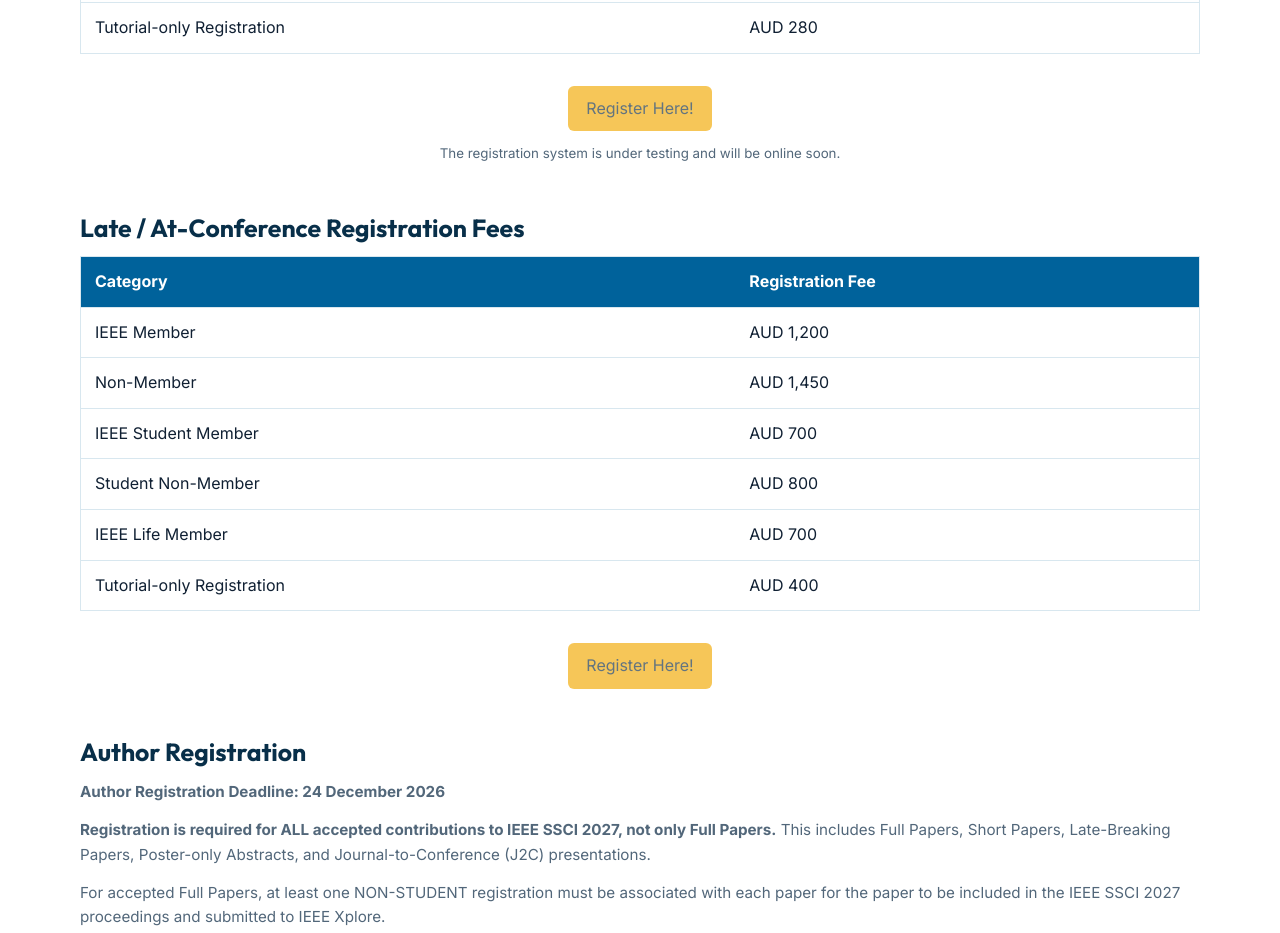
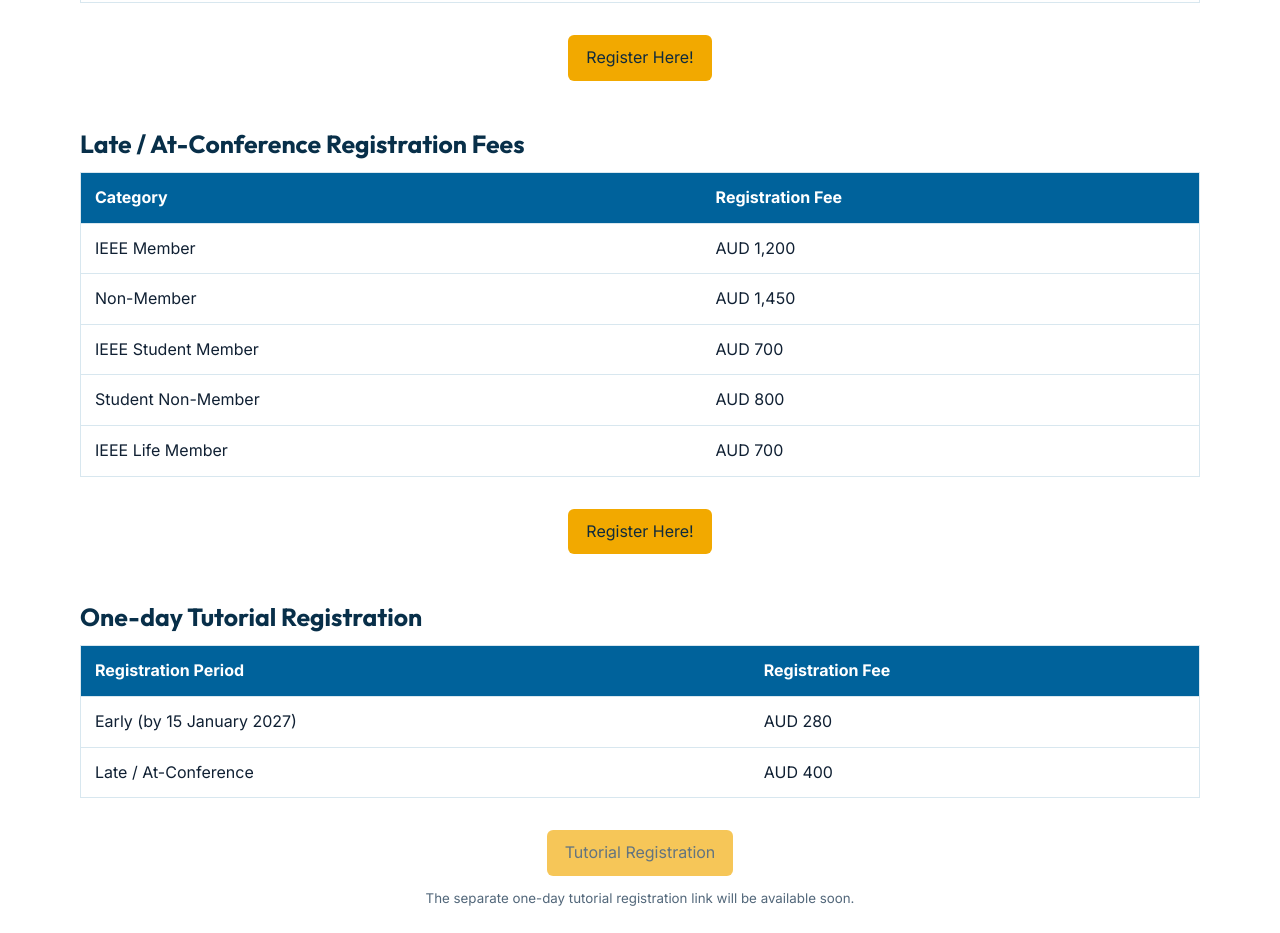
Before and after one commit to ssci2027generalchairs/ssci-2027, an Astro site: page /registration in a window 1280 px wide. Shown: the part 1181-2114 px from the top of the page. Built offline with nearby package versions, Linux system fonts and the light colour scheme; Astro itself is replaced by a stand-in of ours.

Commit message:
Update conference registration links

```diff
--- a/src/data/pages/root/registration.json
+++ b/src/data/pages/root/registration.json
@@ -42,14 +42,13 @@
           ["Non-Member", "AUD 1,300"],
           ["IEEE Student Member", "AUD 550"],
           ["Student Non-Member", "AUD 650"],
-          ["IEEE Life Member", "AUD 550"],
-          ["Tutorial-only Registration", "AUD 280"]
+          ["IEEE Life Member", "AUD 550"]
         ]
       },
       "actions": [
         {
           "label": "Register Here!",
-          "note": "The registration system is under testing and will be online soon."
+          "href": "https://ssci2027.intelliaevents.com.au/registration"
         }
       ]
     },
@@ -65,13 +64,32 @@
           ["Non-Member", "AUD 1,450"],
           ["IEEE Student Member", "AUD 700"],
           ["Student Non-Member", "AUD 800"],
-          ["IEEE Life Member", "AUD 700"],
-          ["Tutorial-only Registration", "AUD 400"]
+          ["IEEE Life Member", "AUD 700"]
         ]
       },
       "actions": [
         {
-          "label": "Register Here!"
+          "label": "Register Here!",
+          "href": "https://ssci2027.intelliaevents.com.au/registration"
+        }
+      ]
+    },
+    {
+      "heading": "One-day Tutorial Registration",
+      "table": {
+        "headers": [
+          "Registration Period",
+          "Registration Fee"
+        ],
+        "rows": [
+          ["Early (by 15 January 2027)", "AUD 280"],
+          ["Late / At-Conference", "AUD 400"]
+        ]
+      },
+      "actions": [
+        {
+          "label": "Tutorial Registration",
+          "note": "The separate one-day tutorial registration link will be available soon."
         }
       ]
     },
```
Also changed, not shown: wordpress-export/full-pages/registration.html (+17 -7 lines).
